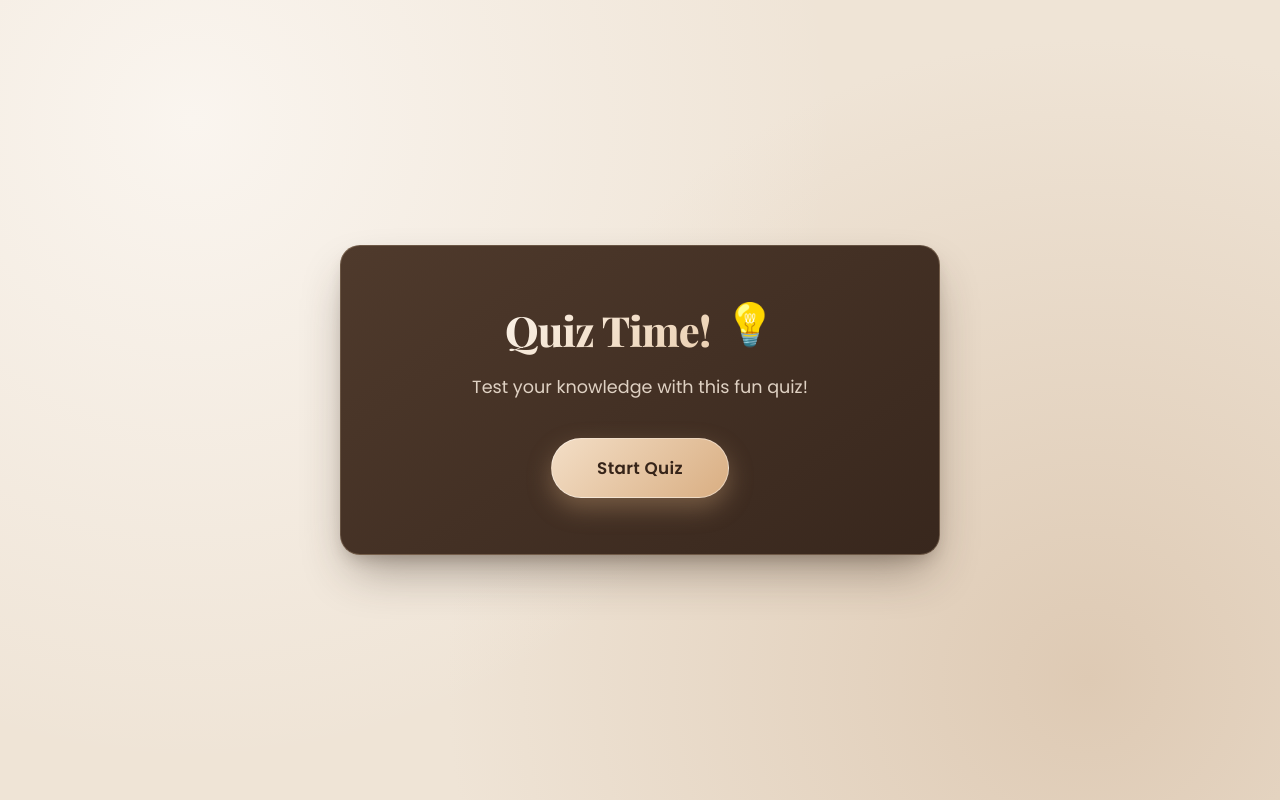
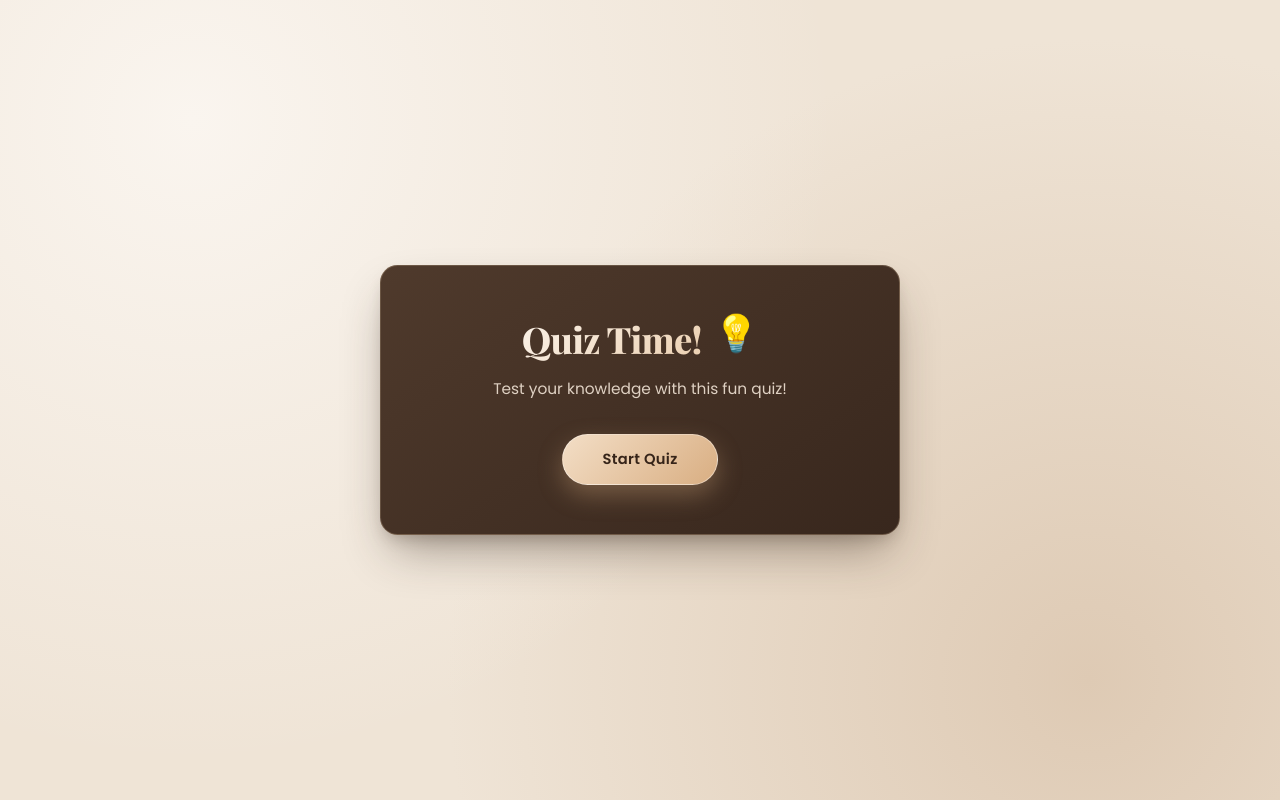
Before and after one commit to Agalya141/Quiz_Project, a plain HTML site: page index.html in a window 1280 px wide. Drawn offline with nearby package versions, Linux system fonts and the light colour scheme.

Commit message:
style(css): adjust root font-size and container width for balanced scaling

```diff
--- a/style.css
+++ b/style.css
@@ -2,6 +2,10 @@
   margin: 0;
   padding: 0;
   box-sizing: border-box;
+}
+
+html {
+  font-size: 14px;
 }
 
 body {
@@ -46,7 +50,7 @@ body {
     0 24px 48px -12px rgba(56, 39, 29, 0.45),
     0 8px 16px -6px rgba(56, 39, 29, 0.25);
   width: 100%;
-  max-width: 600px;
+  max-width: 520px;
   overflow: hidden;
   position: relative;
   animation: fadeUp 0.8s ease;
@@ -60,6 +64,18 @@ body {
 
 .screen.active {
   display: block;
+  animation: screenIn 0.5s ease;
+}
+
+@keyframes screenIn {
+  from {
+    opacity: 0;
+    transform: translateY(20px);
+  }
+  to {
+    opacity: 1;
+    transform: translateY(0);
+  }
 }
 
 /* Start Screen */
@@ -137,21 +153,6 @@ body {
 .quiz-screen {
   padding: 2.5rem 2rem;
   text-align: left;
-}
-
-.screen.active {
-  animation: screenIn 0.5s ease;
-}
-
-@keyframes screenIn {
-  from {
-    opacity: 0;
-    transform: translateY(20px);
-  }
-  to {
-    opacity: 1;
-    transform: translateY(0);
-  }
 }
 
 .question {
```
